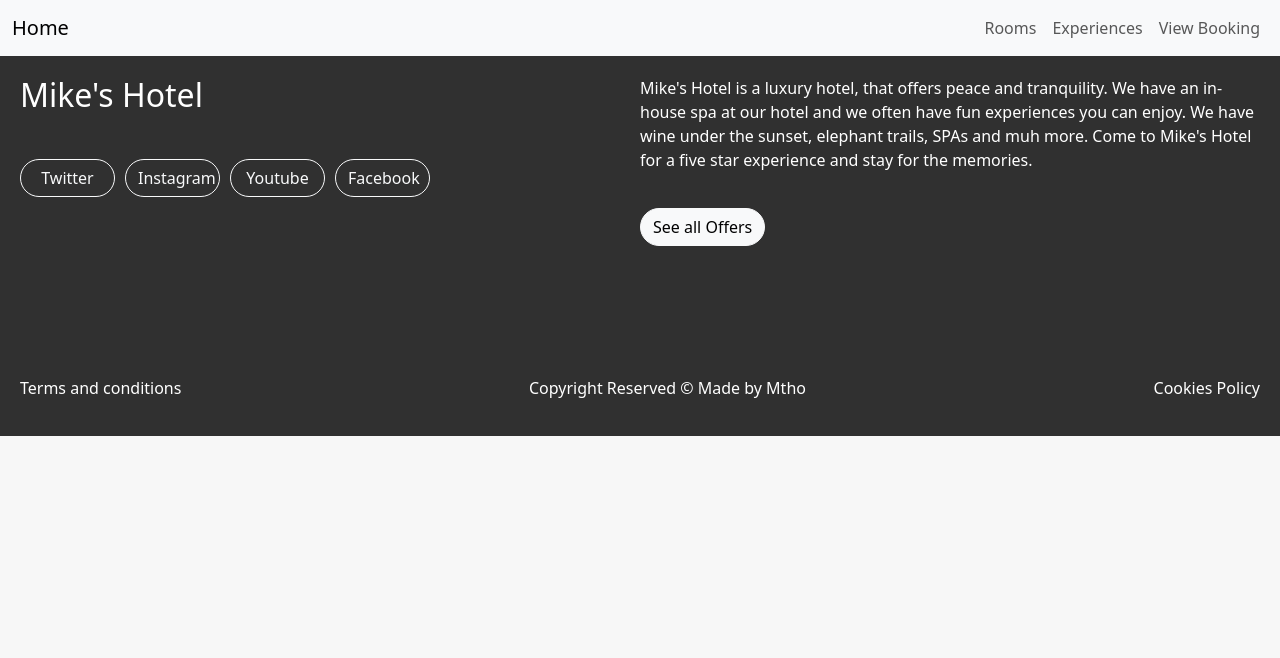
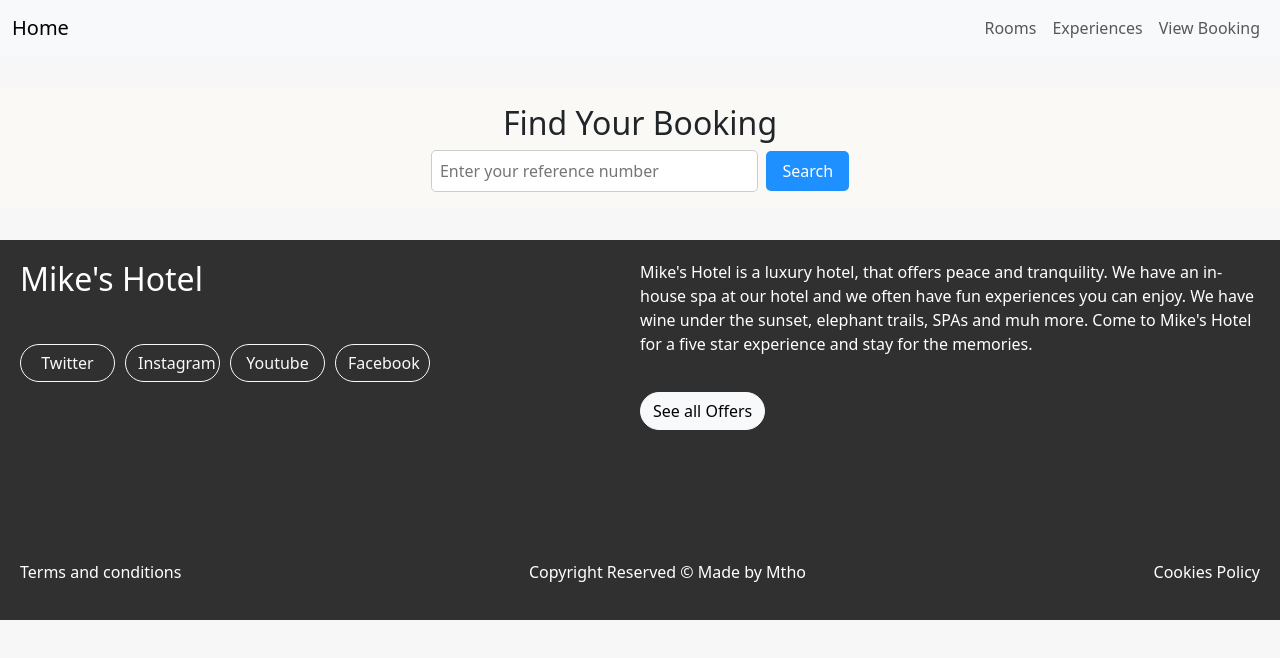
Before and after one commit to MthoNtanzi/mikes-hotel-revised, a React (Create React App) app in the folder frontend/: page /reservation in a window 1280 px wide. Shown: the top 658 px of the page. Built offline with nearby package versions, Linux system fonts and the light colour scheme; no server answers.

Commit message:
Add view reference and fix reservation page

```diff
--- a/frontend/src/assets/styles/Reservations.css
+++ b/frontend/src/assets/styles/Reservations.css
@@ -0,0 +1,41 @@
+.reservations-container {
+  max-width: 500px;
+  margin: 2rem auto;
+  padding: 1rem;
+  text-align: center;
+}
+
+input[type="text"] {
+  padding: 0.5rem;
+  width: 70%;
+  margin-right: 0.5rem;
+  border-radius: 5px;
+  border: 1px solid #ccc;
+}
+
+button {
+  padding: 0.5rem 1rem;
+  border: none;
+  background-color: #1e90ff;
+  color: white;
+  border-radius: 5px;
+  cursor: pointer;
+}
+
+button:hover {
+  background-color: #007acc;
+}
+
+.booking-details {
+  margin-top: 2rem;
+  text-align: left;
+  background: #f9f9f9;
+  padding: 1rem;
+  border-radius: 10px;
+  box-shadow: 0 0 8px rgba(0,0,0,0.1);
+}
+
+.error {
+  color: red;
+  margin-top: 1rem;
+}
--- a/frontend/src/pages/Booking.js
+++ b/frontend/src/pages/Booking.js
@@ -235,7 +235,7 @@ function Booking() {
                         <div>
                             <div onClick={() => setShowCalendar(!showCalendar)} style={{ cursor: 'pointer' }} role="button" aria-expanded={showCalendar} tabIndex={0}
                                 onKeyDown={(e) => e.key === 'Enter' && setShowCalendar(!showCalendar)}>
-                                <p><FontAwesomeIcon icon={faCalendarDays} />Dates</p>
+                                <p><FontAwesomeIcon icon={faCalendarDays} /> Dates</p>
                                 <FontAwesomeIcon icon={faChevronDown} />
                             </div>
 
--- a/frontend/src/pages/Reservation.js
+++ b/frontend/src/pages/Reservation.js
@@ -1,29 +1,73 @@
+import { useState } from 'react';
 import '../assets/styles/Reservations.css';
 
 function Reservations() {
 
-    async function fetchBookingByRef(referenceNumber) {
+    const [referenceNumber, setReferenceNumber] = useState('');
+    const [booking, setBooking] = useState(null);
+    const [error, setError] = useState('');
+
+    async function fetchBookingByRef(ref) {
         try {
-            const response = await fetch(`http://localhost:5001/api/bookings/${referenceNumber}`);
+            const response = await fetch(`http://localhost:5001/api/bookings/${ref}`);
             if (!response.ok) {
                 throw new Error(`Booking not found (Status: ${response.status})`);
             }
-            const booking = await response.json();
-            console.log('Booking details:', booking);
-            return booking;
-        } catch (error) {
-            console.error('Error fetching booking:', error);
+            const data = await response.json();
+            if (!data || Object.keys(data).length === 0) {
+                throw new Error('No booking found with this reference number.');
+            }
+            setBooking(data);
+            setError('');
+        } catch (err) {
+            console.error('Error fetching booking:', err);
+            setBooking(null);
+            setError(err.message);
         }
     }
 
-    // Usage
-    fetchBookingByRef('200MTH17'); // Replace with a real reference number
+    const handleSubmit = (e) => {
+        e.preventDefault();
+        if (referenceNumber.trim()) {
+            fetchBookingByRef(referenceNumber.trim());
+        }
+    };
+
 
     return (
         <>
+            <div className="reservations-container">
+                <h2>Find Your Booking</h2>
+                <form onSubmit={handleSubmit}>
+                    <input
+                        type="text"
+                        placeholder="Enter your reference number"
+                        value={referenceNumber}
+                        onChange={(e) => setReferenceNumber(e.target.value)}
+                        required
+                    />
+                    <button type="submit">Search</button>
+                </form>
 
+                {error && <p className="error">{error}</p>}
+
+                {booking && (
+                    <div className="booking-details">
+                        <h3>Booking Details</h3>
+                        <p><strong>Guest Name:</strong> {booking.guestname}</p>
+                        <p><strong>Email:</strong> {booking.emailaddress}</p>
+                        <p><strong>Check-in:</strong> {new Date(booking.checkindate).toLocaleDateString()}</p>
+                        <p><strong>Check-out:</strong> {new Date(booking.checkoutdate).toLocaleDateString()}</p>
+                        <p><strong>Guests:</strong> {booking.numofguests}</p>
+                        <p><strong>Room Type:</strong> {booking.roomtype}</p>
+                        <p><strong>Room Price:</strong> R{booking.roomprice}</p>
+                        <p><strong>Total Price:</strong> R{booking.totalprice}</p>
+                        <p><strong>Reference Number:</strong> {booking.reference_number}</p>
+                    </div>
+                )}
+            </div>
         </>
-    )
+    );
 }
 
 export default Reservations;
```
